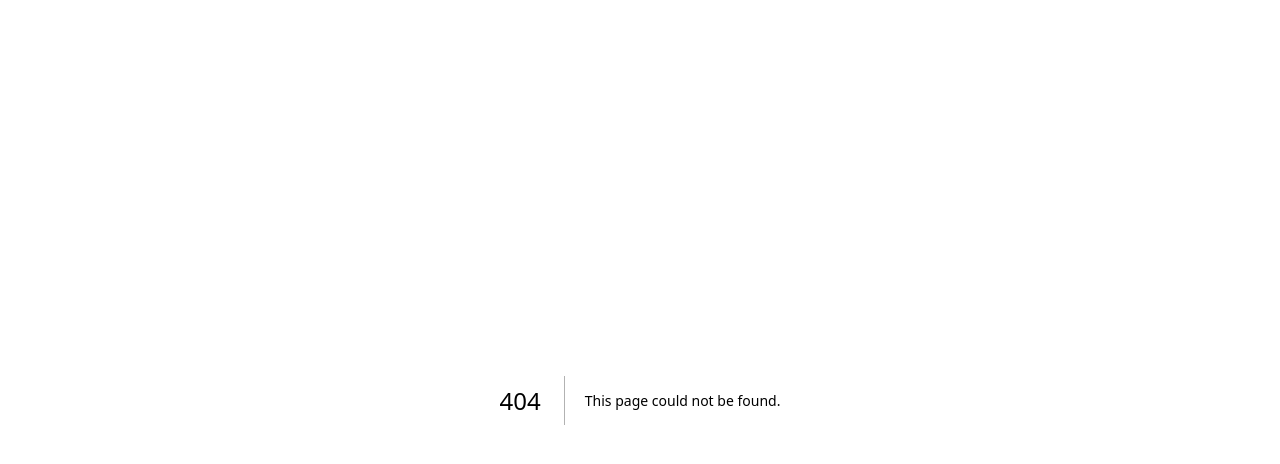
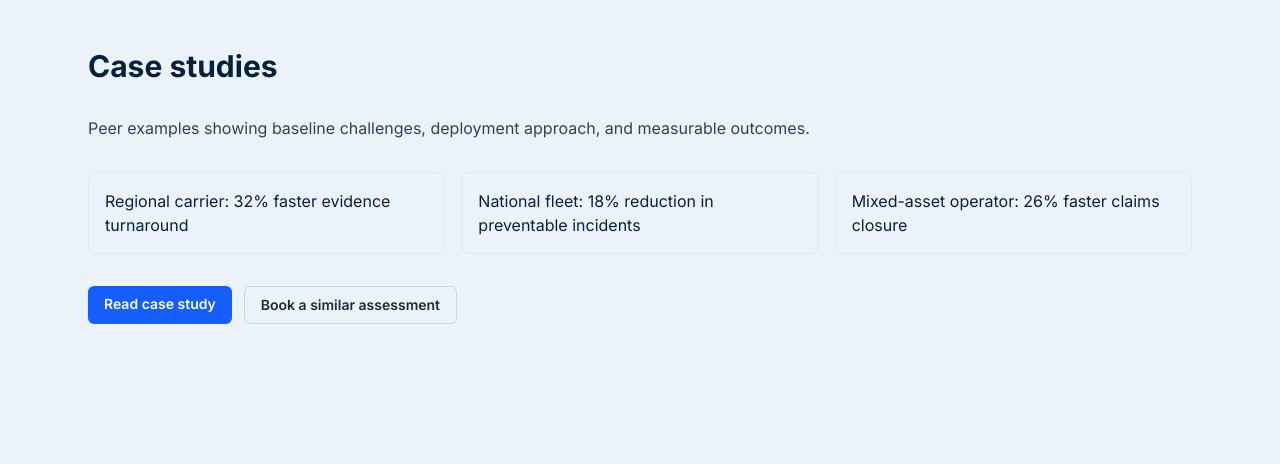
Before and after one commit to abell35213/adc-mvp, a Next.js app in the folder frontend/: page /resources/case-studies in a window 1280 px wide. Before the commit this address had no page. Shown: the top 464 px of the page. Built offline with nearby package versions, Linux system fonts and the light colour scheme.

Commit message:
Complete IA resource routes and update nav links

```diff
--- /dev/null
+++ b/frontend/app/resources/blog/page.tsx
@@ -0,0 +1,38 @@
+import type { Metadata } from "next";
+import TrackedCta from "@/components/marketing/TrackedCta";
+import { buildPageMetadata } from "../../marketingSeo";
+
+export const metadata: Metadata = buildPageMetadata(
+  "Blog | ADC Resources",
+  "Read the latest ADC insights on fleet safety, claims defense, and compliance operations.",
+  "/resources/blog",
+);
+
+export default function BlogPage() {
+  return (
+    <main className="mx-auto max-w-6xl space-y-8 px-6 py-12">
+      <h1 className="text-3xl font-bold">Blog</h1>
+      <p className="max-w-3xl text-slate-700">
+        Practical guidance from operators and subject-matter experts across safety, claims, and compliance.
+      </p>
+      <div className="grid gap-4 md:grid-cols-3">
+        {[
+          "Incident response checklist for first 24 hours",
+          "How audit trails accelerate insurer collaboration",
+          "Leading indicators for safer driver behavior",
+        ].map((post) => (
+          <article key={post} className="rounded-lg border border-slate-200 p-4">{post}</article>
+        ))}
+      </div>
+      <div className="flex flex-wrap gap-3">
+        <TrackedCta href="/resources/blog" label="Read latest insights" location="blog-primary" />
+        <TrackedCta
+          href="/resources"
+          label="Subscribe newsletter"
+          location="blog-secondary"
+          className="inline-flex rounded-md border border-slate-300 px-4 py-2 text-sm font-semibold text-slate-800 hover:bg-slate-100"
+        />
+      </div>
+    </main>
+  );
+}
--- /dev/null
+++ b/frontend/app/resources/case-studies/page.tsx
@@ -0,0 +1,38 @@
+import type { Metadata } from "next";
+import TrackedCta from "@/components/marketing/TrackedCta";
+import { buildPageMetadata } from "../../marketingSeo";
+
+export const metadata: Metadata = buildPageMetadata(
+  "Case Studies | ADC Resources",
+  "Read outcomes-focused case studies from fleet safety, claims, and compliance teams using ADC.",
+  "/resources/case-studies",
+);
+
+export default function CaseStudiesPage() {
+  return (
+    <main className="mx-auto max-w-6xl space-y-8 px-6 py-12">
+      <h1 className="text-3xl font-bold">Case studies</h1>
+      <p className="max-w-3xl text-slate-700">
+        Peer examples showing baseline challenges, deployment approach, and measurable outcomes.
+      </p>
+      <div className="grid gap-4 md:grid-cols-3">
+        {[
+          "Regional carrier: 32% faster evidence turnaround",
+          "National fleet: 18% reduction in preventable incidents",
+          "Mixed-asset operator: 26% faster claims closure",
+        ].map((study) => (
+          <article key={study} className="rounded-lg border border-slate-200 p-4">{study}</article>
+        ))}
+      </div>
+      <div className="flex flex-wrap gap-3">
+        <TrackedCta href="/resources/case-studies" label="Read case study" location="case-studies-primary" />
+        <TrackedCta
+          href="/company/contact"
+          label="Book a similar assessment"
+          location="case-studies-secondary"
+          className="inline-flex rounded-md border border-slate-300 px-4 py-2 text-sm font-semibold text-slate-800 hover:bg-slate-100"
+        />
+      </div>
+    </main>
+  );
+}
--- /dev/null
+++ b/frontend/app/resources/docs/page.tsx
@@ -0,0 +1,38 @@
+import type { Metadata } from "next";
+import TrackedCta from "@/components/marketing/TrackedCta";
+import { buildPageMetadata } from "../../marketingSeo";
+
+export const metadata: Metadata = buildPageMetadata(
+  "Documentation | ADC Resources",
+  "Access ADC quickstarts, integration references, and implementation documentation.",
+  "/resources/docs",
+);
+
+export default function DocsPage() {
+  return (
+    <main className="mx-auto max-w-6xl space-y-8 px-6 py-12">
+      <h1 className="text-3xl font-bold">Documentation</h1>
+      <p className="max-w-3xl text-slate-700">
+        Implementation guides for admins, technical evaluators, and operations teams.
+      </p>
+      <div className="grid gap-4 md:grid-cols-3">
+        {[
+          "Quickstart for incident intake and evidence workflows",
+          "Integration references for telematics and claims systems",
+          "Troubleshooting and operational runbooks",
+        ].map((doc) => (
+          <article key={doc} className="rounded-lg border border-slate-200 p-4">{doc}</article>
+        ))}
+      </div>
+      <div className="flex flex-wrap gap-3">
+        <TrackedCta href="/resources/docs" label="Open documentation" location="docs-primary" />
+        <TrackedCta
+          href="/company/contact"
+          label="Contact support/sales engineer"
+          location="docs-secondary"
+          className="inline-flex rounded-md border border-slate-300 px-4 py-2 text-sm font-semibold text-slate-800 hover:bg-slate-100"
+        />
+      </div>
+    </main>
+  );
+}
--- a/frontend/components/marketing/Hero.tsx
+++ b/frontend/components/marketing/Hero.tsx
@@ -51,6 +51,9 @@ export function Hero() {
           </ul>
 
           <div className="flex items-center gap-3">
+            <Link href="/resources/docs" className={marketingTokens.buttonVariants.ghost}>
+              Docs
+            </Link>
             <Link href="/company/contact" className={marketingTokens.buttonVariants.ghost}>
               Contact
             </Link>
--- a/frontend/components/marketing/SiteFooter.tsx
+++ b/frontend/components/marketing/SiteFooter.tsx
@@ -20,10 +20,19 @@ const footerSections = [
     ],
   },
   {
-    title: "Resources & Company",
+    title: "Resources",
     links: [
-      { label: "Resources", href: "/resources" },
-      { label: "Company", href: "/company" },
+      { label: "Resource Hub", href: "/resources" },
+      { label: "Case Studies", href: "/resources/case-studies" },
+      { label: "Blog", href: "/resources/blog" },
+      { label: "Docs", href: "/resources/docs" },
+    ],
+  },
+  {
+    title: "Company",
+    links: [
+      { label: "Company Overview", href: "/company" },
+      { label: "About", href: "/company/about" },
       { label: "Contact", href: "/company/contact" },
       { label: "Careers", href: "/company/careers" },
     ],
@@ -69,7 +78,7 @@ export function SiteFooter() {
 
       <MarketingContainer>
         <div className="py-10">
-          <div className="grid gap-8 md:grid-cols-5">
+          <div className="grid gap-8 md:grid-cols-6">
             <div>
               <span className="text-lg font-bold text-[#062040]">ADC</span>
             </div>
```
Also changed, not shown: 1 other file (tests, documents, lock files or other folders).
